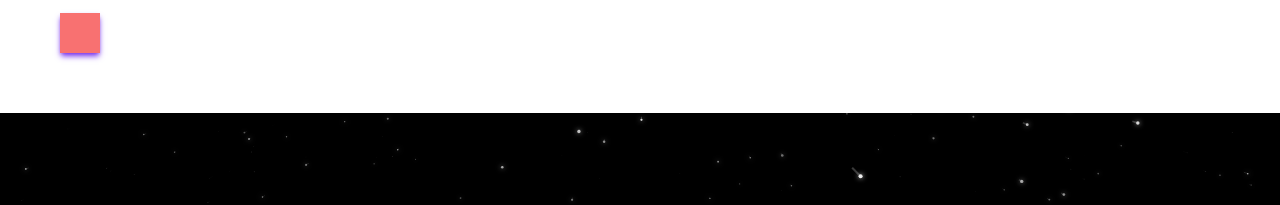
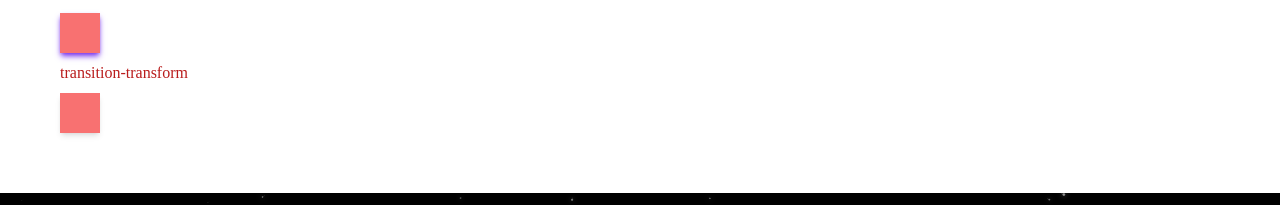
Before and after one commit to MizuYang/tailwind-playground, a Nuxt app: page /playground/transitionsAndAnimation in a window 1280 px wide. Shown: the part 447-652 px from the top of the page. Built offline with nearby package versions, Linux system fonts and the light colour scheme; no server answers.

Commit message:
新增 transition & animation: transition-transform

```diff
--- a/pages/playground/transitionsAndAnimation.vue
+++ b/pages/playground/transitionsAndAnimation.vue
@@ -24,6 +24,13 @@
             class="size-10 bg-red-400 shadow-md shadow-violet-600 transition-shadow hover:shadow-xl hover:shadow-sky-600"
           ></div>
         </div>
+
+        <div class="mb-3">
+          <h3 class="mb-3 text-red-700">transition-transform</h3>
+          <div
+            class="size-10 bg-red-400 shadow-md transition-transform hover:translate-x-5"
+          ></div>
+        </div>
       </template>
     </SectionContent>
   </div>
```
